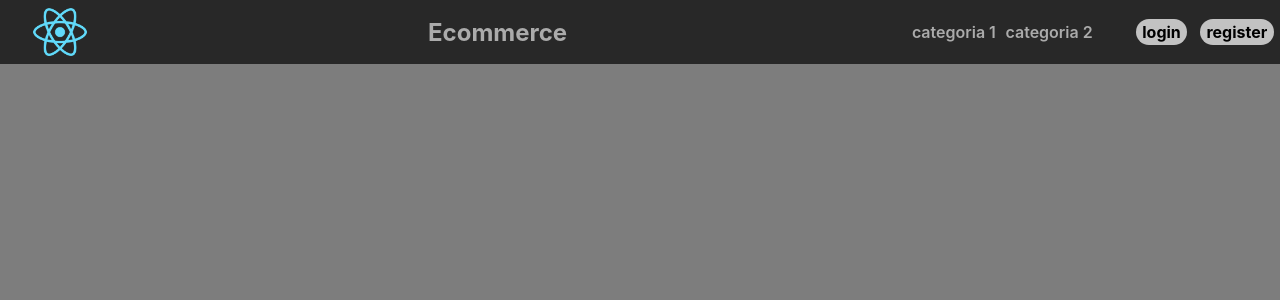
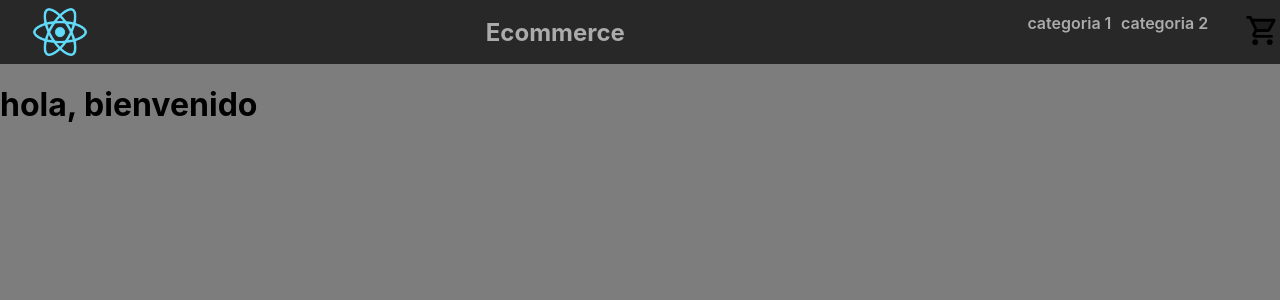
Before and after one commit to juanbaquiroga/react, a React (Create React App) app: page / in a window 1280 px wide. Shown: the top 300 px of the page. Built offline with nearby package versions, Linux system fonts and the light colour scheme.

Commit message:
desafio clase 04

```diff
--- a/package.json
+++ b/package.json
@@ -3,6 +3,10 @@
   "version": "0.1.0",
   "private": true,
   "dependencies": {
+    "@emotion/react": "^11.10.4",
+    "@emotion/styled": "^11.10.4",
+    "@mui/icons-material": "^5.10.3",
+    "@mui/material": "^5.10.3",
     "@testing-library/jest-dom": "^5.16.5",
     "@testing-library/react": "^13.3.0",
     "@testing-library/user-event": "^13.5.0",
--- a/src/App.css
+++ b/src/App.css
@@ -2,41 +2,41 @@ body{
   background-color: rgb(125, 125, 125);
 }
 
-/* .App {
-  text-align: center;
+header{
+  display: flex;
+  flex-flow: row nowrap;
+  background-color: rgba(23, 23, 23, 0.818);
+  height: 4rem;
+  align-items: center;
+  justify-content: space-between;
+  padding: 0 0 0 2rem;
 }
-
-.App-logo {
-  height: 40vmin;
-  pointer-events: none;
+.logoNav{
+  width: 3.5rem;
+  height: 3.5rem;
 }
-
-@media (prefers-reduced-motion: no-preference) {
-  .App-logo {
-    animation: App-logo-spin infinite 20s linear;
-  }
+nav{
+  display: flex;
+  flex-flow: row nowrap;
 }
-
-.App-header {
-  background-color: #282c34;
-  min-height: 100vh;
-  display: flex;
-  flex-direction: column;
-  align-items: center;
-  justify-content: center;
-  font-size: calc(10px + 2vmin);
-  color: white;
+.titleNav{
+  color: rgb(171, 171, 171);
 }
-
-.App-link {
-  color: #61dafb;
+.btnNav{
+  border-radius: 15px;
+  background-color:  rgba(233, 233, 233, 0.8);
+  padding:0.2rem 0.4rem;
+  margin: 0 0.4rem;
+  text-decoration: none;
+  color: rgb(0, 0, 0);
+  font-weight: 700;
 }
-
-@keyframes App-logo-spin {
-  from {
-    transform: rotate(0deg);
-  }
-  to {
-    transform: rotate(360deg);
-  }
-} */
+.userNav{
+  margin: 0 0 0 2rem;
+}
+.linkNav{
+  text-decoration: none;
+  color: rgb(171, 171, 171);
+  margin: 0 0.3rem;
+  font-weight: 600;
+}
--- a/src/App.js
+++ b/src/App.js
@@ -1,12 +1,17 @@
 import React from 'react';
-import './App.css'
-import Header from './Components/header/header'
+import './App.css';
+import Header from './Components/header/header';
+import ItemListContainer from './Components/main/ItemListContainer/ItemListContainer'
+
 
 const App = () =>{
+    const prop='hola, bienvenido'
     return(
-
+        <>
         <Header/>
-    )
+        <ItemListContainer greeting={prop}/>
+        </>
+        )
 }
 
 export default App
--- a/src/Components/header/Header.css
+++ /dev/null
@@ -1,38 +0,0 @@
-header{
-    display: flex;
-    flex-flow: row nowrap;
-    background-color: rgba(23, 23, 23, 0.818);
-    height: 4rem;
-    align-items: center;
-    justify-content: space-between;
-    padding: 0 0 0 2rem;
-}
-.logoNav{
-    width: 3.5rem;
-    height: 3.5rem;
-}
-nav{
-    display: flex;
-    flex-flow: row nowrap;
-}
-.titleNav{
-    color: rgb(171, 171, 171);
-}
-.btnNav{
-    border-radius: 15px;
-    background-color:  rgba(233, 233, 233, 0.8);
-    padding:0.2rem 0.4rem;
-    margin: 0 0.4rem;
-    text-decoration: none;
-    color: rgb(0, 0, 0);
-    font-weight: 700;
-}
-.userNav{
-    margin: 0 0 0 2rem;
-}
-.linkNav{
-    text-decoration: none;
-    color: rgb(171, 171, 171);
-    margin: 0 0.3rem;
-    font-weight: 600;
-}
--- /dev/null
+++ b/src/Components/header/cart/CartWidget.js
@@ -0,0 +1,10 @@
+import React from 'react';
+import ShoppingCartTwoToneIcon from '@mui/icons-material/ShoppingCartTwoTone';
+
+
+const CartWidget = () =>{
+    return(
+        <ShoppingCartTwoToneIcon fontSize="large"/>
+    )
+}
+export default CartWidget
--- a/src/Components/header/header.js
+++ b/src/Components/header/header.js
@@ -1,6 +1,6 @@
 import React from 'react';
-import './Header.css'
 import logo from '../../assets/logo.png';
+import CartWidget from './cart/CartWidget';
 
 const Header = () =>{
     return(
@@ -12,8 +12,7 @@ const Header = () =>{
                     <a href="" className='linkNav'>categoria 1</a>
                     <a href="" className='linkNav'>categoria 2</a>
                     <div className='userNav'>
-                        <a href="" className='btnNav'>login</a>
-                        <a href="" className='btnNav'>register</a>
+                        <CartWidget/>
                     </div>
                 </nav>
             </header>
--- /dev/null
+++ b/src/Components/main/ItemListContainer/ItemListContainer.js
@@ -0,0 +1,12 @@
+import React from 'react';
+
+const ItemListContainer = ({greeting}) =>{
+
+    return(
+        <>
+            <h1>{greeting}</h1>
+        </>
+    )
+}
+
+export default ItemListContainer
```
Also changed, not shown: 1 other file (tests, documents, lock files or other folders).
